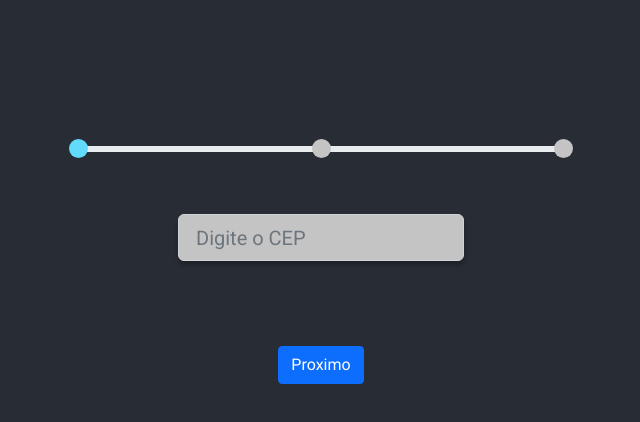
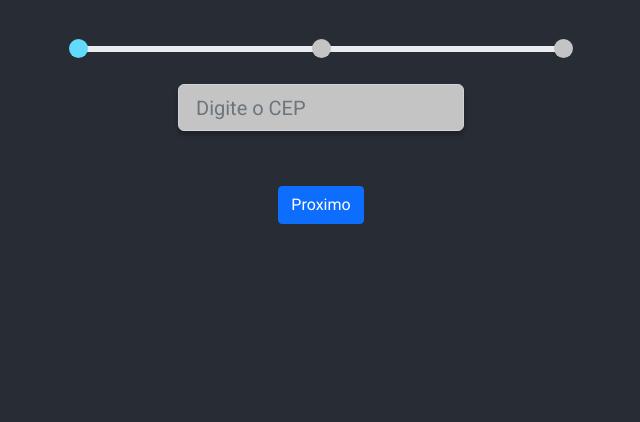
Before and after one commit to Reingaw/nws_mobility, a React (Create React App) app in the folder application/: page / in a window 1280 px wide. Shown: the top 422 px of the page, without its empty margins (319-959 px from the left). Built offline with nearby package versions, Linux system fonts and the light colour scheme.

Commit message:
Removido menu da janela do electron

```diff
--- a/application/public/main.js
+++ b/application/public/main.js
@@ -11,7 +11,8 @@ function createWindow(){
     height: 600,
     webPreferences: {
       enableRemoteModule: true
-    }
+    },
+    autoHideMenuBar: true
   });
 
   win.loadURL(
--- a/application/src/pages/Cadastro/index.jsx
+++ b/application/src/pages/Cadastro/index.jsx
@@ -123,9 +123,9 @@ function Cadastro () {
         </div>
 
         <div className='message'>
-          <h4>sucesso</h4>
-          <p>Em breve, estaremos trabalhando para
-consertar esse problema nesse endereço.</p>
+          <h4>SUCESSO</h4>
+          <p>Em breve, estaremos trabalhando para<br />
+            consertar esse problema nesse endereço.</p>
         </div>
       </ConteinerCadastro>
     );
--- a/application/src/pages/Cadastro/style.js
+++ b/application/src/pages/Cadastro/style.js
@@ -6,10 +6,10 @@ export const ConteinerCadastro = styled.div`
     display: flex;
     flex-direction: column;
     align-items: center;
-    justify-content: center;
-    gap: 78px;
+    justify-content: flex-start;
+    gap: 48px;
 
-    margin-top: 136px;
+    margin-top: 36px;
 
     .wrapper-progress {
         width: 500px;
@@ -49,7 +49,7 @@ export const ConteinerCadastro = styled.div`
     form {
         display: flex;
         flex-direction: column;
-        gap: 27px;
+        gap: 10px;
     }
 
 
@@ -130,7 +130,7 @@ export const ConteinerCadastro = styled.div`
     .bairro {
         & input {
         height: 47px;
-        width: 613px;
+        width: 100%;
         border-radius: 6px;
         background: rgba(196, 196, 196, 1);
 
```
Also changed, not shown: application/src/App.css (deleted, +0 -38 lines).
